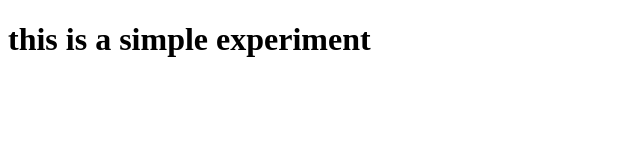
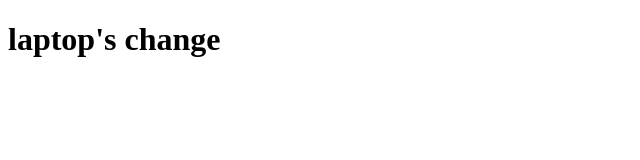
Before and after one commit to suditi-01/git-demo, a plain HTML site: page index.html in a window 1280 px wide. Shown: the whole page, without its empty margins (0-640 px from the left). Drawn offline with Linux system fonts and the light colour scheme.

Commit message:
laptop wala change

```diff
--- a/index.html
+++ b/index.html
@@ -4,6 +4,6 @@
         <title>suditi's git demo</title>
     </head>
     <body>
-        <h1>this is a simple experiment</h1>
+        <h1>laptop's change</h1>
     </body>
 </html>
```
